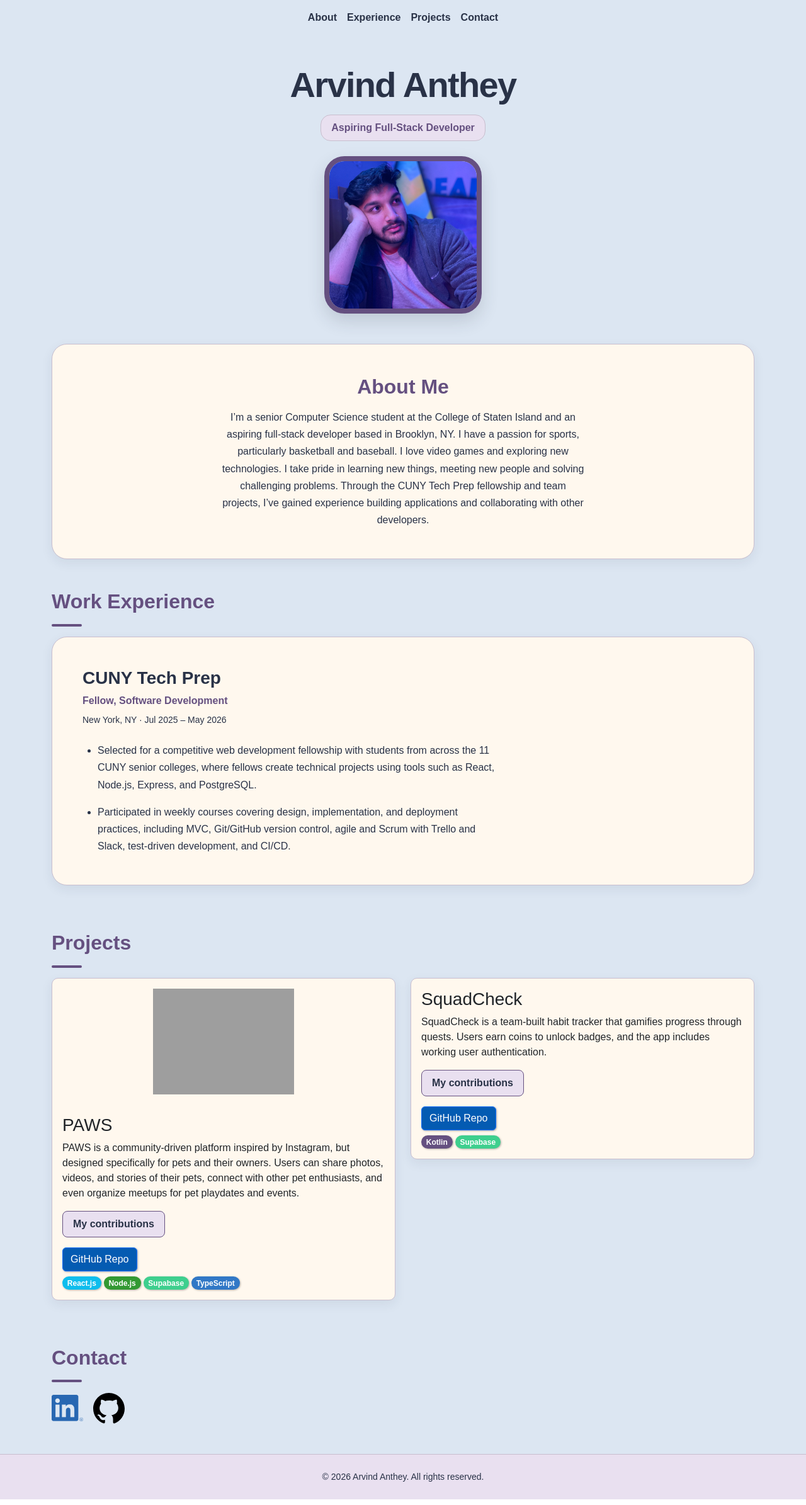
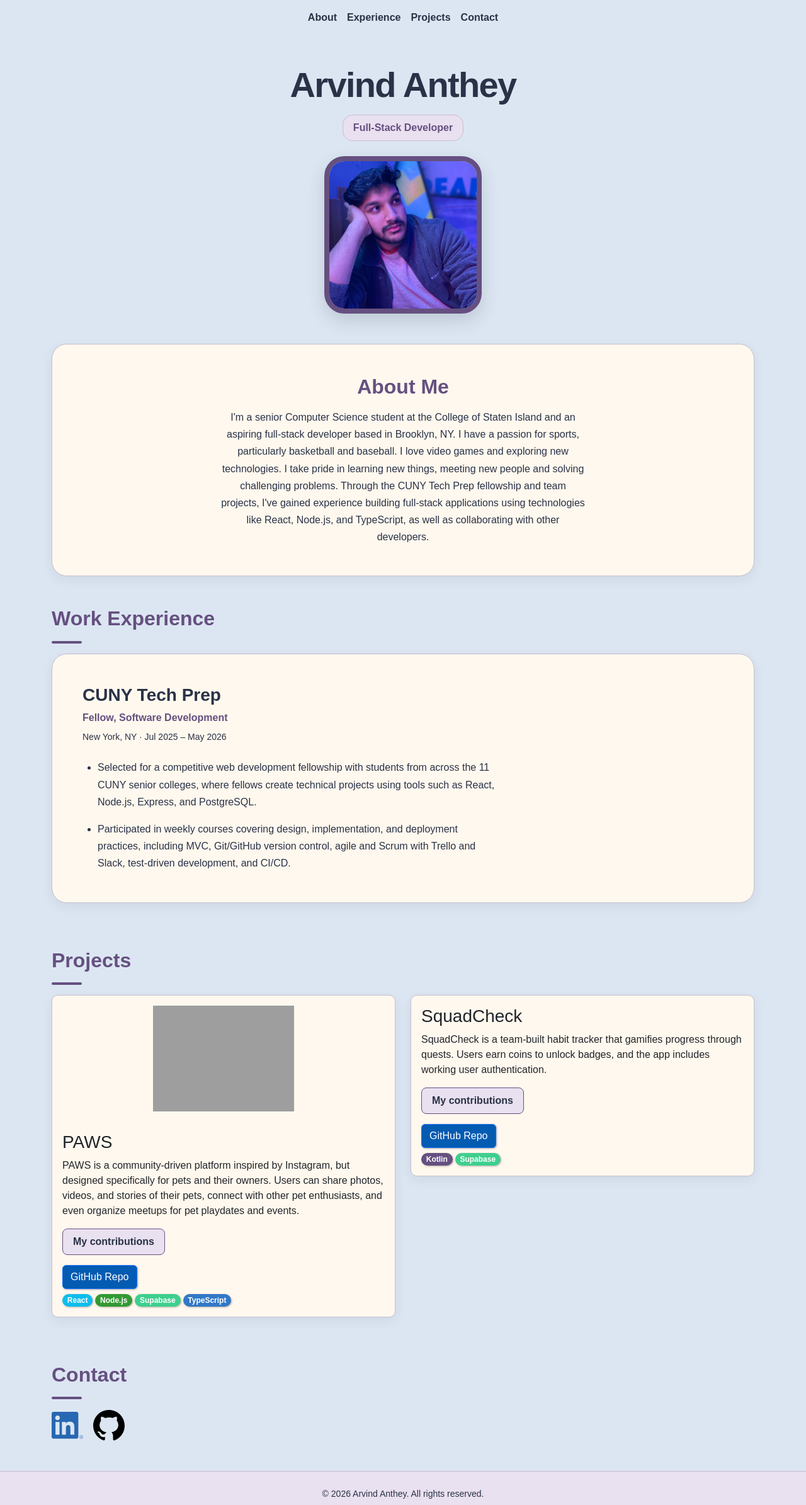
Before and after one commit to aanthey/portfolio-site, a website: page index.html in a window 1280 px wide. Shown: the top 2390 px of the page at 63% size. Drawn offline with nearby package versions, Linux system fonts and the light colour scheme; grey boxes are pictures that could not be loaded.

Commit message:
finalizing some minor css tweaks

```diff
--- a/index.html
+++ b/index.html
@@ -3,7 +3,7 @@
 <head>
     <meta charset="UTF-8">
     <meta name="viewport" content="width=device-width, initial-scale=1.0">
-    <meta name="description" content="Portfolio of Arvind Anthey, aspiring full-stack developer based in Brooklyn, NY.">
+    <meta name="description" content="Portfolio of Arvind Anthey,full-stack developer based in Brooklyn, NY.">
     <link rel="stylesheet" href="https://cdn.jsdelivr.net/npm/bootstrap@5.3.8/dist/css/bootstrap.min.css" integrity="sha384-sRIl4kxILFvY47J16cr9ZwB07vP4J8+LH7qKQnuqkuIAvNWLzeN8tE5YBujZqJLB" crossorigin="anonymous">
     <link rel="stylesheet" href="./styles.css">
     <title>Arvind's Portfolio</title>
@@ -29,7 +29,7 @@
     </nav>
     <header>
     <h1 id="name">Arvind Anthey</h1>
-    <p id="title">Aspiring Full-Stack Developer</p>
+    <p id="title">Full-Stack Developer</p>
     <img id="profile-pic" src="./assets/arvind_profilepic.jpg" alt="Portrait of Arvind Anthey">
     </header>
     <main class="container">
@@ -37,10 +37,10 @@
     <section id="about">
         <h2>About Me</h2>
          <p>
-            I’m a senior Computer Science student at the College of Staten Island and an aspiring full-stack developer based in Brooklyn, NY.
+            I'm a senior Computer Science student at the College of Staten Island and an aspiring full-stack developer based in Brooklyn, NY.
             I have a passion for sports, particularly basketball and baseball. I love video games and exploring new technologies.
             I take pride in learning new things, meeting new people and solving challenging problems.
-            Through the CUNY Tech Prep fellowship and team projects, I’ve gained experience building applications and collaborating with other developers.
+            Through the CUNY Tech Prep fellowship and team projects, I've gained experience building full-stack applications using technologies like React, Node.js, and TypeScript, as well as collaborating with other developers.
         </p>
     </section>
     <!-- Work Experience Section -->
@@ -82,9 +82,9 @@
         <div class="d-flex flex-column align-items-start gap-2">
         <a class="btn btn-primary github-button" href="https://github.com/PAWS-CTP/PAWS" target="_blank" rel="noopener noreferrer">GitHub Repo</a>
         <div class="d-flex flex-wrap gap-1">
-        <span class="badge rounded-pill" id="react-badge">React.js</span>
+        <span class="badge rounded-pill" id="react-badge">React</span>
         <span class="badge rounded-pill" id="node-badge">Node.js</span>
-        <span class="badge rounded-pill supabase-badge">Supabase</span>
+        <span class="badge rounded-pill" id="supabase-badge">Supabase</span>
         <span class="badge rounded-pill" id="typescript-badge">TypeScript</span>
         </div>
         </div>
@@ -108,7 +108,7 @@
                     <a class="btn btn-primary github-button" href="https://github.com/aanthey/SquadCheck" target="_blank" rel="noopener noreferrer">GitHub Repo</a>
                     <div class="d-flex flex-wrap gap-1">
                         <span class="badge rounded-pill project-tech">Kotlin</span>
-                        <span class="badge rounded-pill supabase-badge">Supabase</span>
+                        <span class="badge rounded-pill" id="supabase-badge">Supabase</span>
                     </div>
                 </div>
             </div>
--- a/styles.css
+++ b/styles.css
@@ -198,7 +198,7 @@
     background-color: #339933;
 }
 
-.supabase-badge {
+#supabase-badge {
     background-color: #3ECF8E;
 }
 
```
